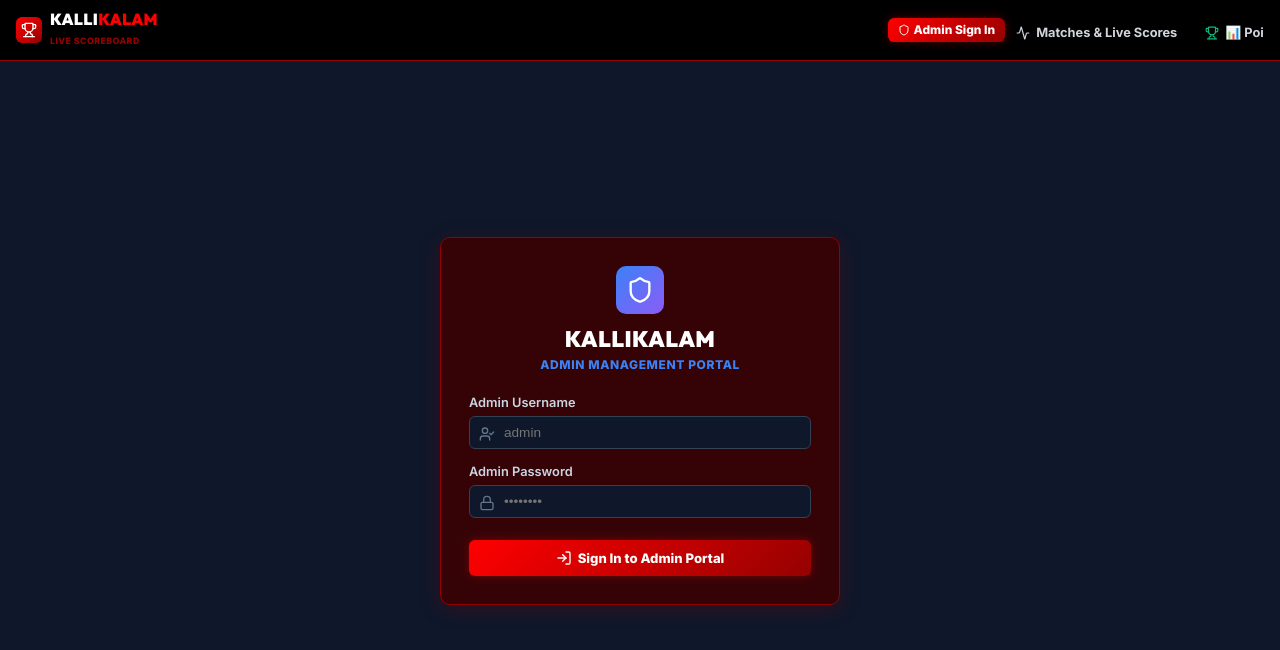
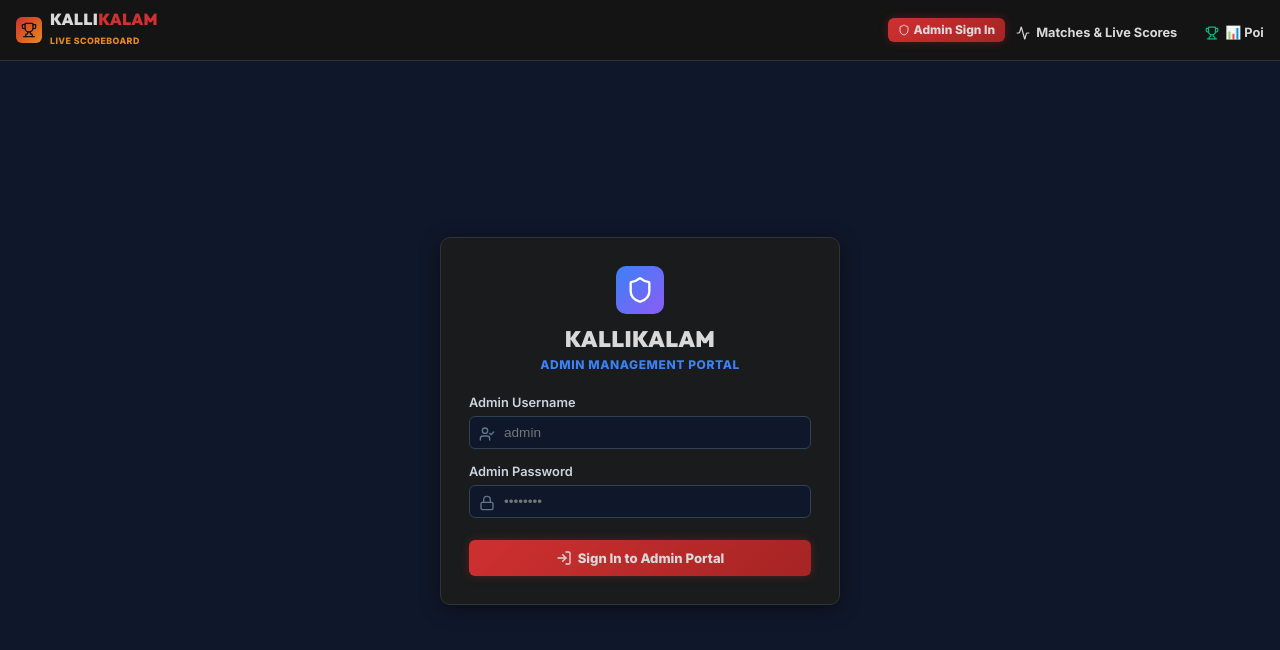
Before and after one commit to jayakrishnanx/tournament-var-system, a React (Vite) app in the folder frontend/: page /login in a window 1280 px wide. Shown: the top 650 px of the page. Built offline with nearby package versions, Linux system fonts and the light colour scheme.

Commit message:
Apply exact 4-color palette theme (#141414, #CF3030, #E88A1A, #D9D9D9) across frontend

```diff
--- a/frontend/src/components/Navbar.jsx
+++ b/frontend/src/components/Navbar.jsx
@@ -21,9 +21,9 @@ export const Navbar = () => {
     borderRadius: '6px',
     fontSize: '0.8rem',
     fontWeight: '700',
-    color: location.pathname === path ? '#FF0000' : '#d1d5db',
-    backgroundColor: location.pathname === path ? 'rgba(255, 0, 0, 0.18)' : 'transparent',
-    border: location.pathname === path ? '1px solid rgba(255, 0, 0, 0.4)' : '1px solid transparent',
+    color: location.pathname === path ? '#CF3030' : '#D9D9D9',
+    backgroundColor: location.pathname === path ? 'rgba(207, 48, 48, 0.18)' : 'transparent',
+    border: location.pathname === path ? '1px solid rgba(207, 48, 48, 0.4)' : '1px solid transparent',
     transition: 'all 0.2s ease',
   });
 
@@ -35,8 +35,8 @@ export const Navbar = () => {
       alignItems: 'center',
       justifyContent: 'space-between',
       padding: '10px 16px',
-      backgroundColor: '#000000',
-      borderBottom: '1px solid #950101',
+      backgroundColor: '#141414',
+      borderBottom: '1px solid #333333',
       position: 'sticky',
       top: 0,
       zIndex: 50
@@ -44,18 +44,18 @@ export const Navbar = () => {
       <div style={{ display: 'flex', alignItems: 'center', justifyContent: 'space-between', width: '100%', flexWrap: 'wrap', gap: '8px' }}>
         <Link to={isAdmin ? "/matches" : "/"} style={{ display: 'flex', alignItems: 'center', gap: '8px', flexShrink: 0 }}>
           <div style={{
-            background: 'linear-gradient(135deg, #FF0000, #950101)',
+            background: 'linear-gradient(135deg, #CF3030, #E88A1A)',
             padding: '5px',
             borderRadius: '6px',
             display: 'flex'
           }}>
-            <Trophy size={16} color="white" />
+            <Trophy size={16} color="#141414" />
           </div>
           <div>
-            <span style={{ fontFamily: 'Outfit', fontWeight: '900', fontSize: '1rem', color: 'white', display: 'block', lineHeight: 1, letterSpacing: '0.02em' }}>
-              KALLI<span style={{ color: '#FF0000' }}>KALAM</span>
+            <span style={{ fontFamily: 'Outfit', fontWeight: '900', fontSize: '1rem', color: '#D9D9D9', display: 'block', lineHeight: 1, letterSpacing: '0.02em' }}>
+              KALLI<span style={{ color: '#CF3030' }}>KALAM</span>
             </span>
-            <span style={{ fontSize: '0.55rem', color: '#950101', letterSpacing: '0.05em', fontWeight: '800' }}>
+            <span style={{ fontSize: '0.55rem', color: '#E88A1A', letterSpacing: '0.05em', fontWeight: '800' }}>
               LIVE SCOREBOARD
             </span>
           </div>
--- a/frontend/src/index.css
+++ b/frontend/src/index.css
@@ -1,18 +1,16 @@
 @import url('https://fonts.googleapis.com/css2?family=Inter:wght@300;400;500;600;700;800&family=Outfit:wght@500;600;700;800;900&display=swap');
 
 :root {
-  --bg-dark: #000000;
-  --bg-card: #3D0000;
-  --bg-card-hover: #540000;
-  --accent-primary: #FF0000;
-  --accent-primary-hover: #950101;
-  --accent-emerald: #FF0000;
-  --accent-rose: #FF0000;
-  --accent-amber: #950101;
-  --accent-purple: #950101;
-  --text-main: #ffffff;
-  --text-muted: #e2e8f0;
-  --border-color: #950101;
+  --bg-dark: #141414;
+  --bg-card: #1c1c1c;
+  --bg-card-hover: #262626;
+  --accent-primary: #CF3030;
+  --accent-primary-hover: #a62424;
+  --accent-amber: #E88A1A;
+  --accent-amber-hover: #c4710e;
+  --text-main: #D9D9D9;
+  --text-muted: #a3a3a3;
+  --border-color: #333333;
   --font-heading: 'Outfit', sans-serif;
   --font-body: 'Inter', sans-serif;
 }
@@ -62,23 +60,23 @@ button:disabled {
   background: var(--bg-dark);
 }
 ::-webkit-scrollbar-thumb {
-  background: var(--border-color);
+  background: #333333;
   border-radius: 4px;
 }
 
 /* Glass Card */
 .glass-panel {
-  background: rgba(61, 0, 0, 0.85);
+  background: rgba(28, 28, 28, 0.95);
   backdrop-filter: blur(12px);
   border: 1px solid var(--border-color);
   border-radius: 10px;
-  box-shadow: 0 4px 20px rgba(149, 1, 1, 0.25);
+  box-shadow: 0 4px 20px rgba(0, 0, 0, 0.4);
 }
 
 .card-hover:hover {
   border-color: var(--accent-primary);
   transform: translateY(-2px);
-  box-shadow: 0 0 15px rgba(255, 0, 0, 0.4);
+  box-shadow: 0 0 15px rgba(207, 48, 48, 0.35);
 }
 
 /* Responsive Grids & Layout Utilities */
@@ -102,8 +100,8 @@ button:disabled {
 
 /* Compact Mobile-First Buttons */
 .btn-primary {
-  background: linear-gradient(135deg, #FF0000, #950101);
-  color: white;
+  background: linear-gradient(135deg, #CF3030, #a62424);
+  color: #D9D9D9;
   padding: 6px 14px;
   border-radius: 6px;
   font-size: 0.82rem;
@@ -112,16 +110,16 @@ button:disabled {
   align-items: center;
   justify-content: center;
   gap: 6px;
-  box-shadow: 0 0 10px rgba(255, 0, 0, 0.3);
+  box-shadow: 0 0 10px rgba(207, 48, 48, 0.3);
 }
 .btn-primary:hover {
-  background: linear-gradient(135deg, #950101, #3D0000);
-  box-shadow: 0 0 15px rgba(255, 0, 0, 0.5);
+  background: linear-gradient(135deg, #a62424, #7d1b1b);
+  box-shadow: 0 0 15px rgba(207, 48, 48, 0.5);
 }
 
 .btn-success {
-  background: linear-gradient(135deg, #FF0000, #950101);
-  color: white;
+  background: linear-gradient(135deg, #E88A1A, #c4710e);
+  color: #141414;
   padding: 6px 14px;
   border-radius: 6px;
   font-size: 0.82rem;
@@ -130,12 +128,15 @@ button:disabled {
   align-items: center;
   justify-content: center;
   gap: 6px;
-  box-shadow: 0 0 10px rgba(255, 0, 0, 0.3);
+  box-shadow: 0 0 10px rgba(232, 138, 26, 0.3);
+}
+.btn-success:hover {
+  background: linear-gradient(135deg, #c4710e, #9e5807);
 }
 
 .btn-danger {
-  background: linear-gradient(135deg, #950101, #3D0000);
-  color: white;
+  background: linear-gradient(135deg, #CF3030, #801212);
+  color: #D9D9D9;
   padding: 6px 14px;
   border-radius: 6px;
   font-size: 0.82rem;
@@ -144,11 +145,11 @@ button:disabled {
   align-items: center;
   justify-content: center;
   gap: 6px;
-  border: 1px solid #FF0000;
+  border: 1px solid #CF3030;
 }
 
 .btn-secondary {
-  background: #3D0000;
+  background: #1c1c1c;
   color: var(--text-main);
   padding: 6px 12px;
   border-radius: 6px;
@@ -161,7 +162,8 @@ button:disabled {
   gap: 6px;
 }
 .btn-secondary:hover {
-  background: #540000;
+  background: #262626;
+  border-color: #CF3030;
 }
 
 /* Scoreboard display */
@@ -169,8 +171,8 @@ button:disabled {
   font-family: var(--font-heading);
   font-size: 2.8rem;
   font-weight: 900;
-  color: #ffffff;
-  text-shadow: 0 0 15px rgba(255, 0, 0, 0.6);
+  color: #D9D9D9;
+  text-shadow: 0 0 15px rgba(207, 48, 48, 0.6);
 }
 
 /* Mobile Media Queries for iPhone / Android */
```
Also changed, not shown: frontend/src/pages/Dashboard.jsx (+23 -23 lines).
